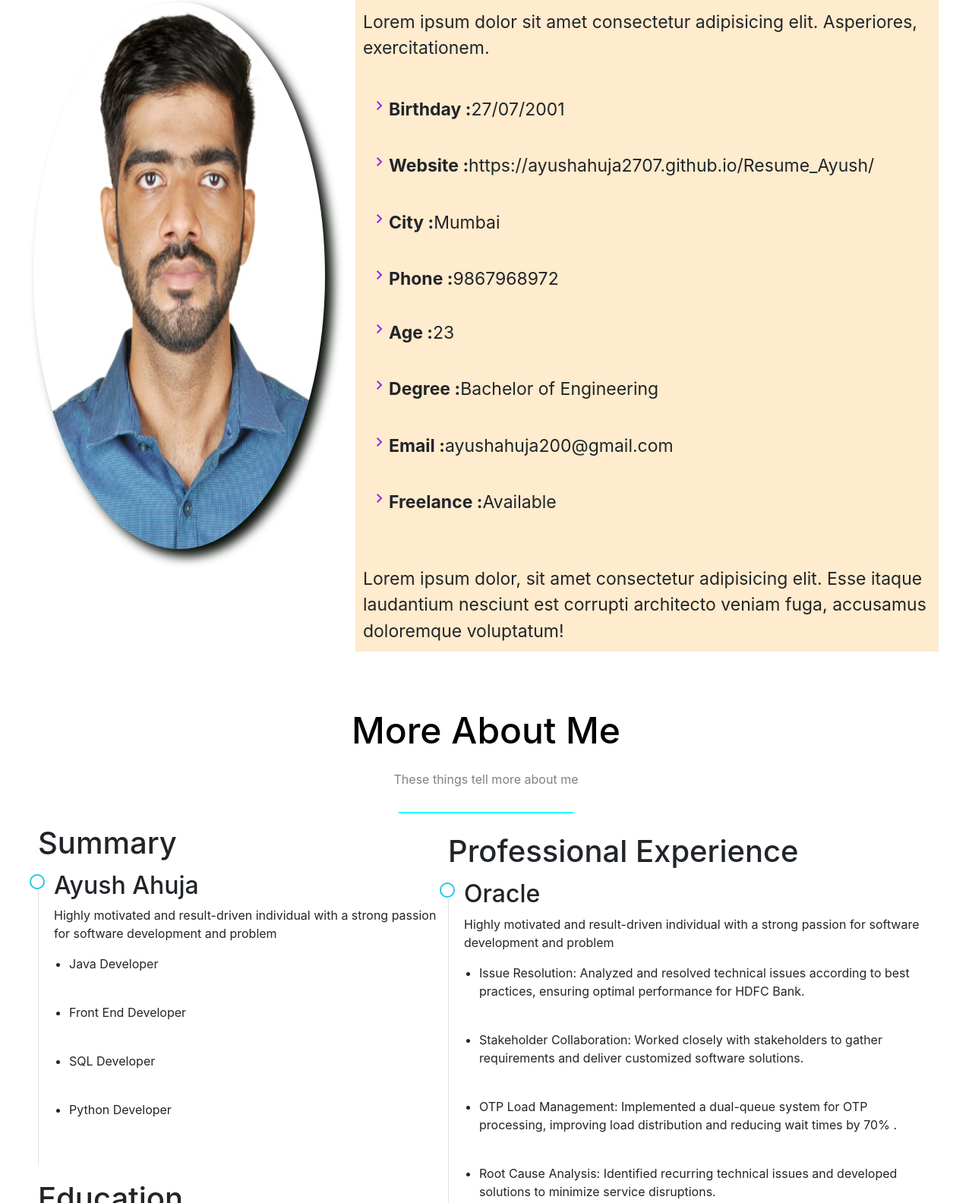
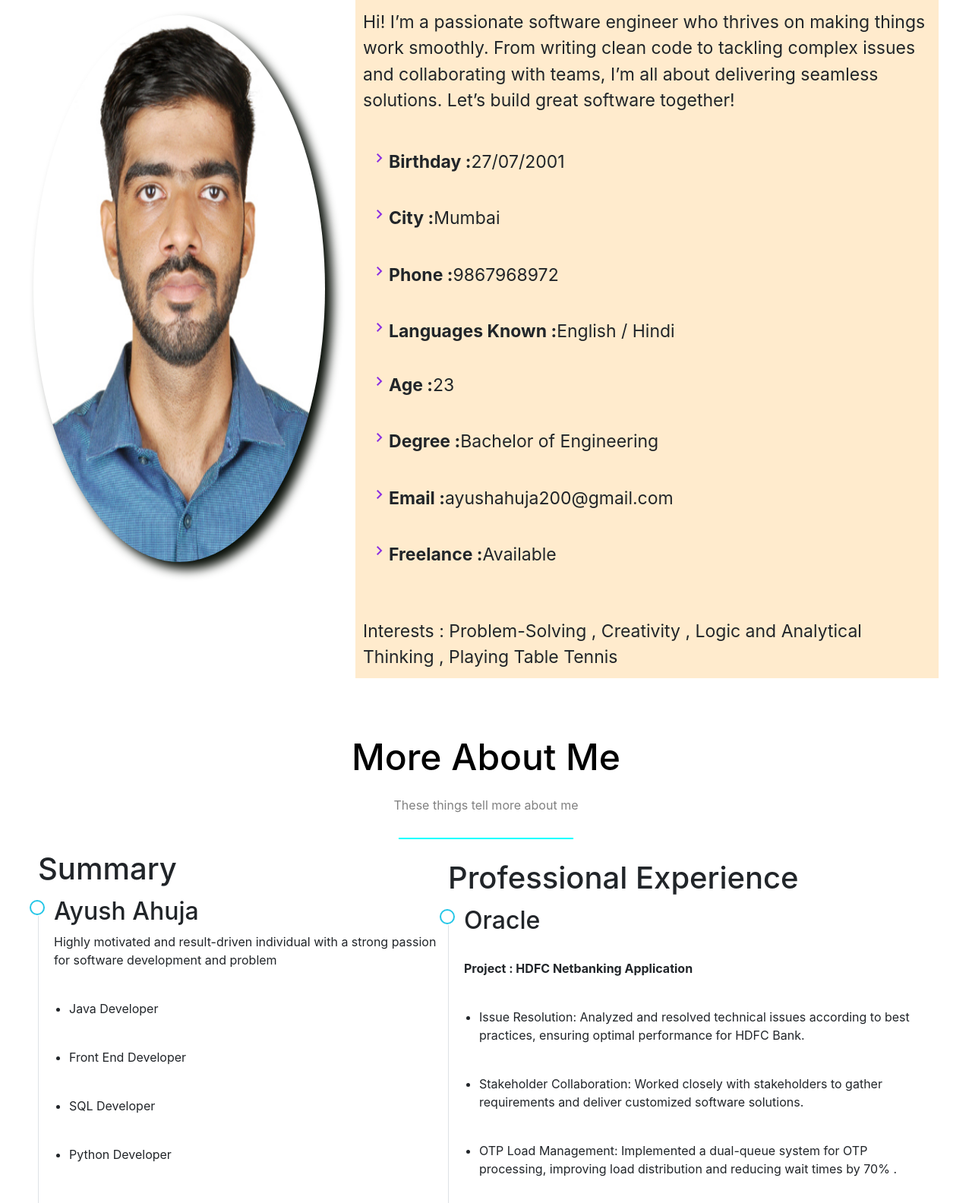
Before and after one commit to AyushAhuja2707/Resume_Ayush, a plain HTML site: page index.html in a window 1280 px wide. Shown: the part 1040-2624 px from the top of the page at 76% size. Drawn offline with nearby package versions, Linux system fonts and the light colour scheme.

Commit message:
Update Resume Ayush Ahuja 3

```diff
--- a/css/styles.css
+++ b/css/styles.css
@@ -75,7 +75,7 @@ html{
     align-items: center;
     gap: 20px;
     position: relative;
-    background: url(../images/banner_bg.jpg);
+    background: url(../images/ayush.png);
 }
 
 .banner .overlay{
@@ -83,6 +83,7 @@ html{
     width: 100%;
     height: 100%;
     background-color: rgba(0, 0, 0, 0.5);
+
 }
 
 .heading{
--- a/index.html
+++ b/index.html
@@ -33,7 +33,7 @@
           <li><a href="#banner">Home</a></li>
           <li><a href="#about">About</a></li>
            <li><a href="service.html">Service</a></li>
-          <li><a href="#summary">Skills</a></li>
+          <li><a href="#summary">Summary</a></li>
           <li><a href="#contact ">Contact</a></li>
         </ul>
       </nav>
@@ -42,15 +42,15 @@
 
     <!-- BANNER SECTION -->
     <section class="banner" id="banner">
-      <div class="overlay"></div>
-      <h1 style="color: white" class="heading">
+      <div class="overlay "></div>
+      <h1 style="color: rgb(238, 237, 252)" class="heading">
         Fullstack React + Spring Boot
       </h1>
       <p style="color: snow" class="sub_heading">
         I have good command on backend using spring boot and frontend using
         react. I have done several projects.
       </p>
-      <button class="button">Reach me</button>
+      <button class="button"><a style="text-decoration:none;"href="https://github.com/AyushAhuja2707/Resume_Ayush/blob/master/Ayush_Ahuja_Resume.pdf" download="Ayush_Ahuja_Resume.pdf">Download Resume</a> </button>
     </section>
     <!-- END OF BANNER -->
     <section class="about" id="about">
@@ -66,10 +66,11 @@
         <div class="information">
           <h1>Front End & Back End Developer with 2 years Experience</h1>
           <p>
-            Lorem ipsum dolor sit amet consectetur adipisicing elit. Asperiores,
-            exercitationem.
+            Hi! I’m a passionate software engineer who thrives on making things work smoothly. From writing
+ clean code to tackling complex issues and collaborating with teams, I’m all about delivering seamless
+ solutions. Let’s build great software together!
           </p>
-          <div class="flex-container px-10">
+          <div class="flex-container px-10" style="width: 70%;">
             <div class="">
               <ul class="flex flex-direction-column gap-20">
                 <li class="flex">
@@ -77,20 +78,21 @@
                     chevron_right </span
                   ><span class="font-bold">Birthday : </span> 27/07/2001
                 </li>
+
                 <li class="flex">
                   <span class="material-symbols-outlined icon-color">
                     chevron_right </span
-                  ><span class="font-bold">Website : </span>https://ayushahuja2707.github.io/Resume_Ayush/
+                  ><span class="font-bold">City : </span> Mumbai
                 </li>
                 <li class="flex">
                   <span class="material-symbols-outlined icon-color">
                     chevron_right </span
-                  ><span class="font-bold">City : </span>Mumbai
+                  ><span class="font-bold">Phone : </span> 9867968972
                 </li>
                 <li class="flex">
                   <span class="material-symbols-outlined icon-color">
                     chevron_right </span
-                  ><span class="font-bold">Phone : </span>9867968972
+                  ><span class="font-bold">Languages Known  : </span> English / Hindi
                 </li>
               </ul>
             </div>
@@ -106,14 +108,14 @@
                   <span class="material-symbols-outlined icon-color">
                     chevron_right
                   </span>
-                  <span class="font-bold">Degree : </span>Bachelor of
+                  <span class="font-bold">Degree : </span> Bachelor of
                   Engineering
                 </li>
                 <li class="flex">
                   <span class="material-symbols-outlined icon-color">
                     chevron_right
                   </span>
-                  <span class="font-bold">Email : </span>ayushahuja200@gmail.com
+                  <span class="font-bold">Email : </span> ayushahuja200@gmail.com
                 </li>
                 <li class="flex">
                   <span class="material-symbols-outlined icon-color">
@@ -124,9 +126,7 @@
             </div>
           </div>
           <div>
-            Lorem ipsum dolor, sit amet consectetur adipisicing elit. Esse
-            itaque laudantium nesciunt est corrupti architecto veniam fuga,
-            accusamus doloremque voluptatum!
+          Interests : Problem-Solving , Creativity , Logic and Analytical Thinking , Playing Table Tennis
           </div>
         </div>
       </div>
@@ -159,6 +159,7 @@
                 Highly motivated and result-driven individual with a strong
                 passion for software development and problem
               </p>
+              <br>
               <ul class="flex flex-direction-column gap-20 pl-20">
                 <li>Java Developer</li>
                 <li>Front End Developer</li>
@@ -203,10 +204,11 @@
                 style="top: -25px"
               >
                 <h2>Oracle</h2>
+                <br>
                 <p>
-                  Highly motivated and result-driven individual with a strong
-                  passion for software development and problem
+                 <b>Project : HDFC Netbanking Application </b>
                 </p>
+                <br>
                 <ul class="flex flex-direction-column gap-20 pl-20">
                   <li>
                     Issue Resolution: Analyzed and resolved technical issues
```
Also changed, not shown: images/ayush.png (added).
